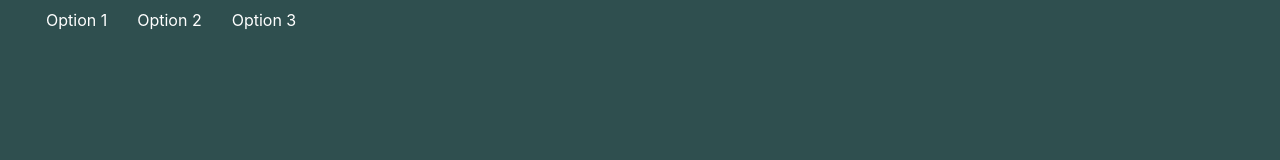
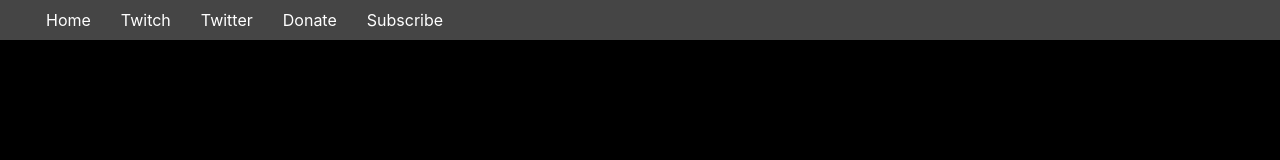
Before and after one commit to QMasterMoo/wizsite, a plain HTML site: page index.html in a window 1280 px wide. Drawn offline with Linux system fonts and the light colour scheme.

Commit message:
nav bar still in progress

```diff
--- a/index.html
+++ b/index.html
@@ -13,13 +13,19 @@
             <div class="container-fluid">
                 <ul class="nav-menu nav-daddy pull-left">
                     <li>
-                        <a>Option 1</a>
+                        <a>Home</a>
                     </li>
                     <li>
-                        <a>Option 2</a>
+                        <a>Twitch</a>
                     </li>
                     <li>
-                        <a>Option 3</a>
+                        <a>Twitter</a>
+                    </li>
+                    <li>
+                        <a>Donate</a>
+                    </li>
+                    <li>
+                        <a>Subscribe</a>
                     </li>
                 </ul>
             </div>
--- a/static/css/style.css
+++ b/static/css/style.css
@@ -1,5 +1,5 @@
 body {
-    background-color: darkslategray;
+    background-color: black;
 }
 
 .navbar::before {
@@ -10,6 +10,10 @@ body {
 .navbar::after {
     content: " ";
     display: table;
+}
+
+.navbar {
+    background-color: #454545
 }
 
 .nav-menu li {
```
